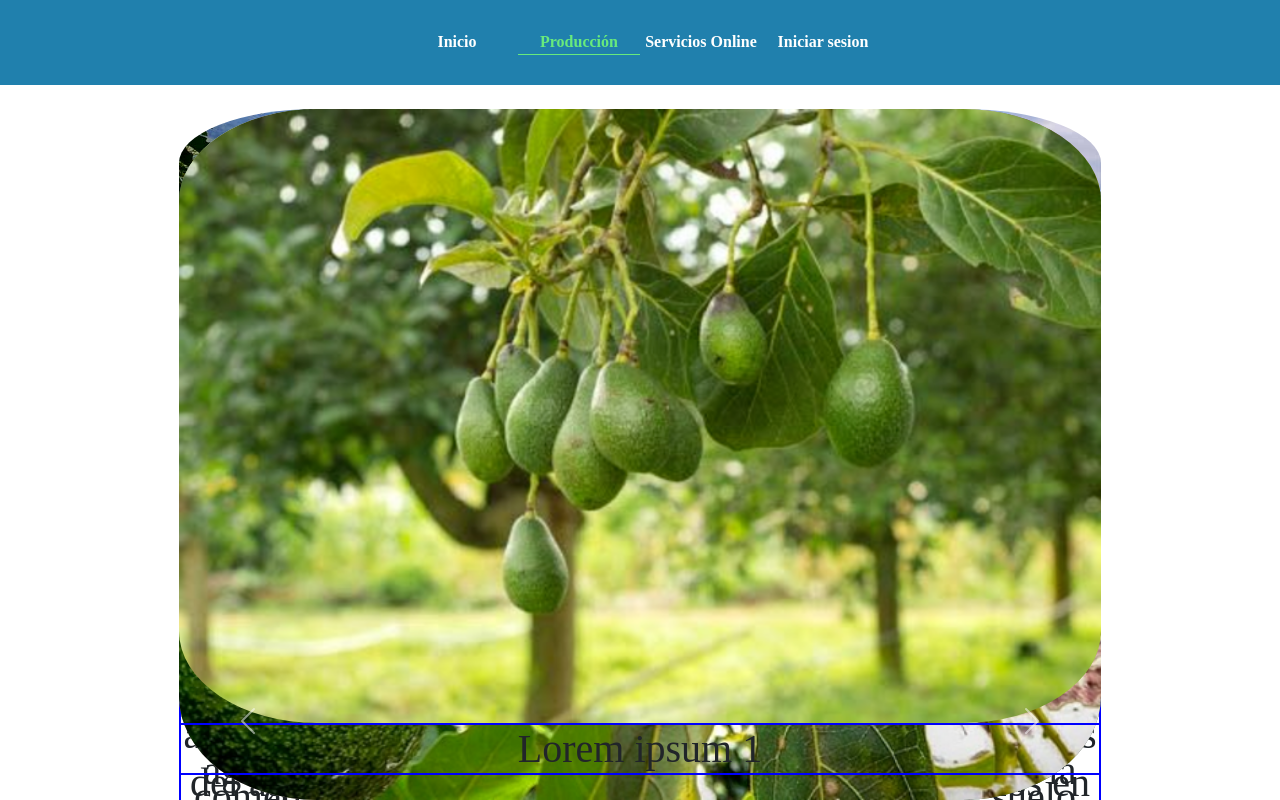
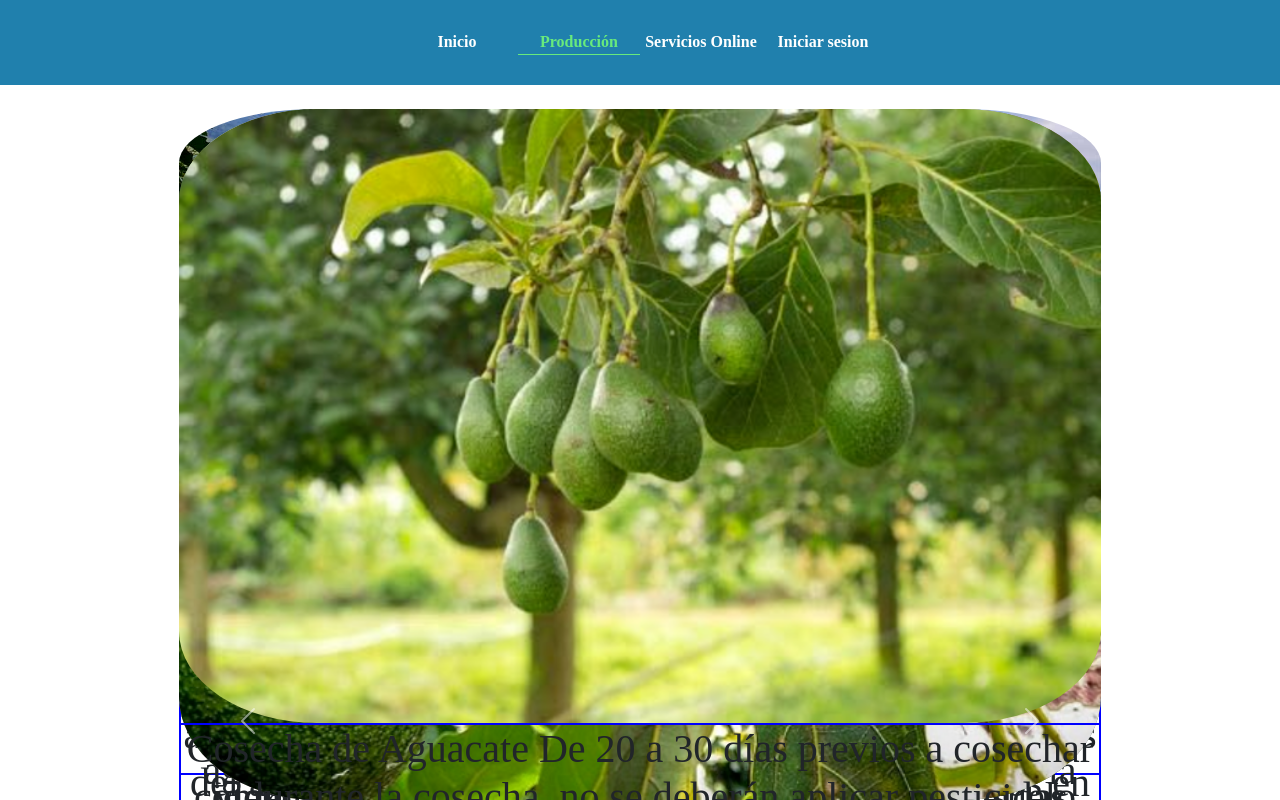
Before and after one commit to yexialexandra/aplicacionproyectofinalahorasi, a Vue app: page /about in a window 1280 px wide. Shown: the top 800 px of the page. Built offline with nearby package versions, Linux system fonts and the light colour scheme.

Commit message:
ultimos cambios a carrusel

```diff
--- a/src/components/CarruselComponent.vue
+++ b/src/components/CarruselComponent.vue
@@ -38,7 +38,7 @@ Por un lado, los suelos con altos contenidos en arcilla alrededor del 20-25% no
           </div>
           <div class="carousel-item active">
           <img src="../assets/monitoreo.png" class="d-block w-100" alt="...">
-          <h1>Lorem ipsum 1</h1>
+          <h1>Observación directa: Con este método se puede identificar el daño causado en el fruto y reconocer las plagas que los generan, como son: Heilipus lauri: Identificación de orificios circulares en el fruto donde este insecto deposita los huevos y los cubre nuevamente con residuos de la corteza del fruto de aguacate.</h1>
           </div>
           <div class="carousel-item active">
           <img src="../assets/poda.png" class="d-block w-100" alt="...">
@@ -46,7 +46,8 @@ Por un lado, los suelos con altos contenidos en arcilla alrededor del 20-25% no
           </div>
           <div class="carousel-item active">
           <img src="../assets/recoleccion.png" class="d-block w-100" alt="...">
-          <h1>Lorem ipsum 1</h1>
+          <h1>Cosecha de Aguacate
+De 20 a 30 días previos a cosechar y durante la cosecha, no se deberán aplicar pesticidas sistémicos ó translaminares en los platos o sobre el follaje de los árboles de aguacate; los productos de contacto se permite aplicarlos 8 días antes de la cosecha. Se deben cosechar los frutos que hayan alcanzado su madurez fisiológica y que están en un estado conocido como sazón, (tres cuartos (3/4)) o madurez de cosecha.</h1>
           </div>
       </div>
       <button class="carousel-control-prev" type="button" data-bs-target="#carouselExampleControlsNoTouching" data-bs-slide="prev">
```
